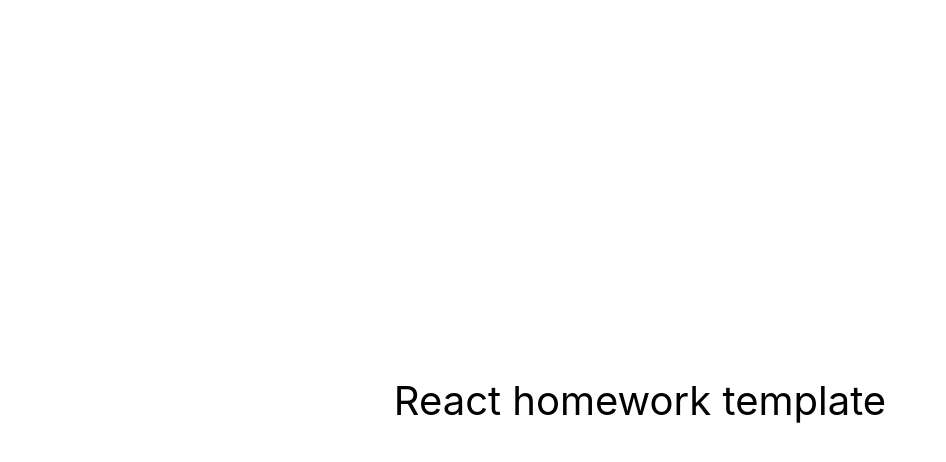
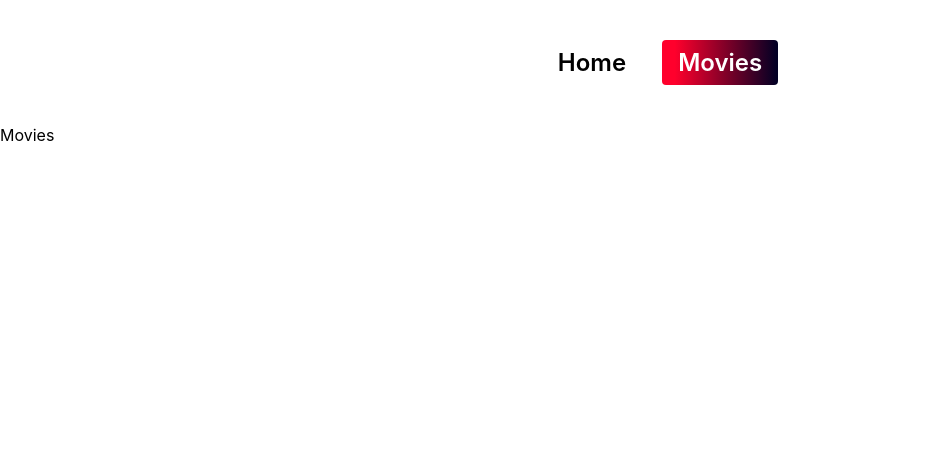
Before and after one commit to BondarViktoriia/movies, a React (Create React App) app: page /goit-react-hw-05-movies/movies in a window 1280 px wide. Shown: the top 462 px of the page, without its empty margins (0-946 px from the left). Built offline with nearby package versions, Linux system fonts and the light colour scheme.

Commit message:
add home page + css

```diff
--- a/package.json
+++ b/package.json
@@ -2,14 +2,17 @@
   "name": "react-homework-template",
   "version": "0.1.0",
   "private": true,
-  "homepage": "https://goitacademy.github.io/react-homework-template/",
+  "homepage": "https://bondarviktoriia.github.io/goit-react-hw-05-movies/",
   "dependencies": {
     "@testing-library/jest-dom": "^5.16.3",
     "@testing-library/react": "^12.1.4",
     "@testing-library/user-event": "^13.5.0",
+    "axios": "^1.2.1",
     "react": "^18.1.0",
     "react-dom": "^18.1.0",
+    "react-router-dom": "^6.6.0",
     "react-scripts": "5.0.1",
+    "styled-components": "^5.3.6",
     "web-vitals": "^2.1.3"
   },
   "scripts": {
--- a/src/components/App.jsx
+++ /dev/null
@@ -1,16 +0,0 @@
-export const App = () => {
-  return (
-    <div
-      style={{
-        height: '100vh',
-        display: 'flex',
-        justifyContent: 'center',
-        alignItems: 'center',
-        fontSize: 40,
-        color: '#010101'
-      }}
-    >
-      React homework template
-    </div>
-  );
-};
--- /dev/null
+++ b/src/components/App/App.jsx
@@ -0,0 +1,29 @@
+import Home from 'pages/Home/Home';
+import { Routes, Route } from 'react-router-dom';
+import {NavigationLink,AppHeader,NavigationList,NavigationItem} from './App.styled'
+
+export const App = () => {
+  return (
+    <>
+      <AppHeader>
+        <nav>
+          <NavigationList><li> <NavigationLink to="/" end> Home</NavigationLink></li>
+            <NavigationItem>  <NavigationLink to='/movies'>Movies</NavigationLink></NavigationItem>
+          </NavigationList>
+
+
+      </nav>
+      </AppHeader>
+
+         <Routes>
+        <Route path="/" element={<Home/> } />
+        <Route path="/movies" element={<div>Movies </div>} />
+        <Route path="/movies/:movieId" element={<div>MovieDetails</div>}>
+          <Route path="cast" element={<div>Cast</div>} />
+          <Route path="reviews" element={<div>Reviews</div>} />
+      </Route>
+      <Route path="*" element={<div>NotFound</div>} />
+    </Routes>
+    </>
+  );
+};
--- /dev/null
+++ b/src/components/App/App.styled.js
@@ -0,0 +1,45 @@
+import styled from 'styled-components';
+import { NavLink } from 'react-router-dom';
+
+export const AppHeader = styled.header`
+  padding-top: 32px;
+  padding-bottom: 32px;
+`;
+export const NavigationList = styled.ul`
+  list-style: none;
+  display: flex;
+  gap: 20px;
+  justify-content: center;
+`;
+
+export const NavigationItem = styled.li`
+  color: black;
+`;
+
+export const NavigationLink = styled(NavLink)`
+  padding: 8px 16px;
+  border-radius: 4px;
+  font-weight: 600;
+  font-size: 24px;
+  color: black;
+  text-decoration: none;
+
+  &.active {
+    color: white;
+    background: rgb(255, 0, 44);
+    background: linear-gradient(
+      90deg,
+      rgba(255, 0, 44, 1) 11%,
+      rgba(2, 0, 36, 1) 99%
+    );
+  }
+  :hover:not(.active),
+  :focus-visible:not(.active) {
+    background: rgb(255, 0, 44);
+    background: linear-gradient(
+      90deg,
+      rgba(255, 0, 44, 1) 11%,
+      rgba(2, 0, 36, 1) 99%
+    );
+  }
+`;
--- /dev/null
+++ b/src/components/TrendingMovies/TrendingMovies.js
@@ -0,0 +1,28 @@
+import { Link } from 'react-router-dom';
+import {TrendingMoviesList,TrendingMoviesItem,TrendingMoviesImg,TrendingMoviesText} from './TrendingMovies.styled'
+
+const TrendingMovies = ({ trending }) => {
+
+  return (
+    <>
+      <TrendingMoviesList>
+        {trending.map(({id,posterPath,title,releaseDate}) => (
+            <Link to='/movies/:movieId'>
+                 <TrendingMoviesItem key={id}>
+            <TrendingMoviesImg
+              src={`https://image.tmdb.org/t/p/w500/${posterPath}`}
+                    alt={title}
+                    width='320'
+                />
+                <TrendingMoviesText>{title}</TrendingMoviesText>
+                <TrendingMoviesText>{releaseDate ? new Date(releaseDate).getFullYear() : '---'}</TrendingMoviesText>
+            </TrendingMoviesItem>
+            </Link>
+
+        ))}
+      </TrendingMoviesList>
+    </>
+  );
+};
+
+export default TrendingMovies;
--- /dev/null
+++ b/src/components/TrendingMovies/TrendingMovies.styled.js
@@ -0,0 +1,34 @@
+import styled from "styled-components";
+
+export const TrendingMoviesList = styled.ul`
+display: flex;
+    flex-wrap: wrap;
+    gap: 16px;
+    list-style: none;
+    padding: 0px;
+    margin: 0px;
+    justify-content: center;
+
+`
+export const TrendingMoviesItem = styled.li`
+flex-basis: calc((100% - 60px) / 4);
+    width: 100%;
+    border-radius: 10px;
+    transition-property: box-shadow, transform;
+    transition-duration: 200ms;
+    transition-timing-function: cubic-bezier(0.075, 0.82,  0.165, 1);
+   background: rgb(255,0,44);
+background: linear-gradient(90deg, rgba(255,0,44,1) 11%, rgba(2,0,36,1) 99%);
+
+    `
+export const TrendingMoviesImg = styled.img`
+    width: 100%;
+    height: 398px;
+    object-fit: cover;
+    border-radius: 5px;
+`
+export const TrendingMoviesText = styled.p`
+margin: 0;
+padding:10px;
+font-weight:bold;
+`
--- /dev/null
+++ b/src/components/services/Api.js
@@ -0,0 +1,45 @@
+// https://api.themoviedb.org/3/movie/550?api_key=9384544c410021c8ddd99f4e7b3ff84b
+
+import axios from "axios"
+
+axios.defaults.baseURL = 'https://api.themoviedb.org/3';
+const API_KEY = '9384544c410021c8ddd99f4e7b3ff84b';
+const TRENGING_MOVIES = '/trending/movie/day';
+
+
+export const getTrendingMovies = async () => {
+  const { data } = await axios(TRENGING_MOVIES, {
+    params: {
+      api_key: API_KEY,
+    },
+  });
+    const moviesMaper = movies => {
+  return movies.map(
+    ({ id, title, poster_path: posterPath, release_date: releaseDate }) => ({
+      id,
+      title,
+      posterPath,
+      releaseDate,
+    })
+  );
+};
+  return moviesMaper(data.results);
+};
+
+export const getMovieById = async movieId => {
+  const { data } = await axios(`/movie/${movieId}`, {
+    params: {
+      api_key: API_KEY,
+      language: 'en-US',
+    },
+  });
+  const {
+    title,
+    poster_path: posterPath,
+    release_date: releaseDate,
+    genres,
+    overview,
+    vote_average: voteAverage,
+  } = data;
+  return { title, posterPath, releaseDate, genres, overview, voteAverage };
+};
--- a/src/index.js
+++ b/src/index.js
@@ -1,10 +1,13 @@
 import React from 'react';
 import ReactDOM from 'react-dom/client';
-import { App } from 'components/App';
+import {BrowserRouter} from 'react-router-dom'
+import { App } from 'components/App/App';
 import './index.css';
 
 ReactDOM.createRoot(document.getElementById('root')).render(
   <React.StrictMode>
-    <App />
+    <BrowserRouter basename="/goit-react-hw-05-movies">
+       <App />
+    </BrowserRouter>
   </React.StrictMode>
 );
--- /dev/null
+++ b/src/pages/Home/Home.js
@@ -0,0 +1,23 @@
+import { getTrendingMovies } from "components/services/Api";
+import TrendingMovies from "components/TrendingMovies/TrendingMovies";
+import { useEffect, useState } from "react";
+import { HomeContainer,HomeTitle } from './Home.styled';
+
+const Home = () => {
+    const [trendingMovies,setTrendingMovies] = useState([])
+    console.log(trendingMovies)
+    useEffect(() => {
+        getTrendingMovies().then(setTrendingMovies)
+    }, [])
+
+    return (<HomeContainer>
+        <main>
+              <HomeTitle>TRENDING MOVIES</HomeTitle>
+        {trendingMovies && <TrendingMovies trending={trendingMovies} />}
+        </main>
+
+    </HomeContainer>)
+}
+
+
+export default Home;
--- /dev/null
+++ b/src/pages/Home/Home.styled.js
@@ -0,0 +1,17 @@
+import styled from "styled-components";
+
+export const HomeContainer = styled.div`
+    padding-left: 15px;
+    padding-right: 15px;
+    margin-left: auto;
+    margin-right: auto;
+    max-width: 1250px;
+`
+export const HomeTitle = styled.h1`
+text-transform:uppercase;
+font-weight:bold;
+background: rgb(255,0,44);
+background: linear-gradient(90deg, rgba(255,0,44,1) 11%, rgba(2,0,36,1) 99%);
+text-align:center;
+border-radius:20px;
+ `
```
Also changed, not shown: src/pages/MovieDetails/MovieDetails.js (added), 1 other file (tests, documents, lock files or other folders).
